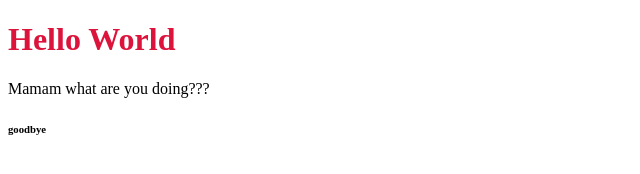
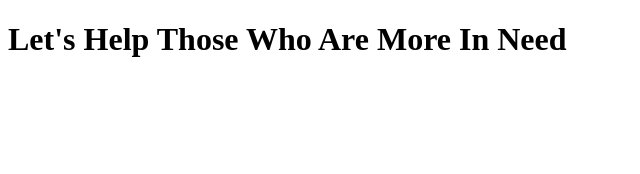
Before and after one commit to abu-naser2153/my-first-web, a plain HTML site: page Assignment.html in a window 1280 px wide. Shown: the whole page, without its empty margins (0-640 px from the left). Drawn offline with Linux system fonts and the light colour scheme.

Commit message:
first commit

```diff
--- a/index.html
+++ b/Assignment.html
@@ -1,15 +1,15 @@
 <!DOCTYPE html>
 <html lang="en">
+
 <head>
     <meta charset="UTF-8">
     <meta http-equiv="X-UA-Compatible" content="IE=edge">
     <meta name="viewport" content="width=device-width, initial-scale=1.0">
-    <link rel="stylesheet" href="dog.css">
-    <title>Document</title>
+    <title>Donate Today</title>
 </head>
+
 <body>
-    <h1>Hello World</h1>
-    <p>Mamam what are you doing???</p>
-    <h6>goodbye</h6>
+    <h1>Let's Help Those Who Are More In Need</h1>
 </body>
+
 </html>
--- a/dog.css
+++ /dev/null
@@ -1,3 +0,0 @@
-h1{
-    color:crimson;
-}
```
Also changed, not shown: 1 other file.
